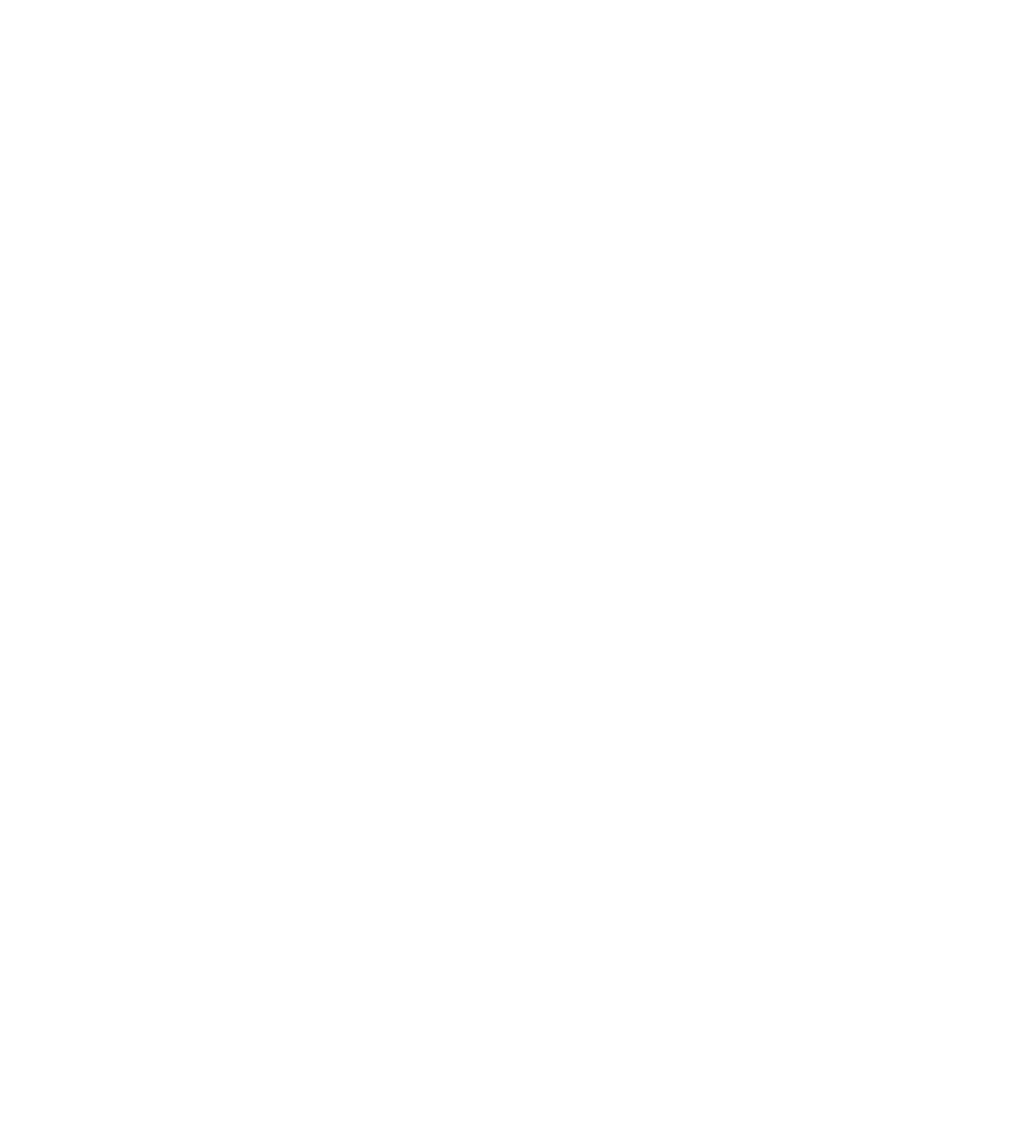
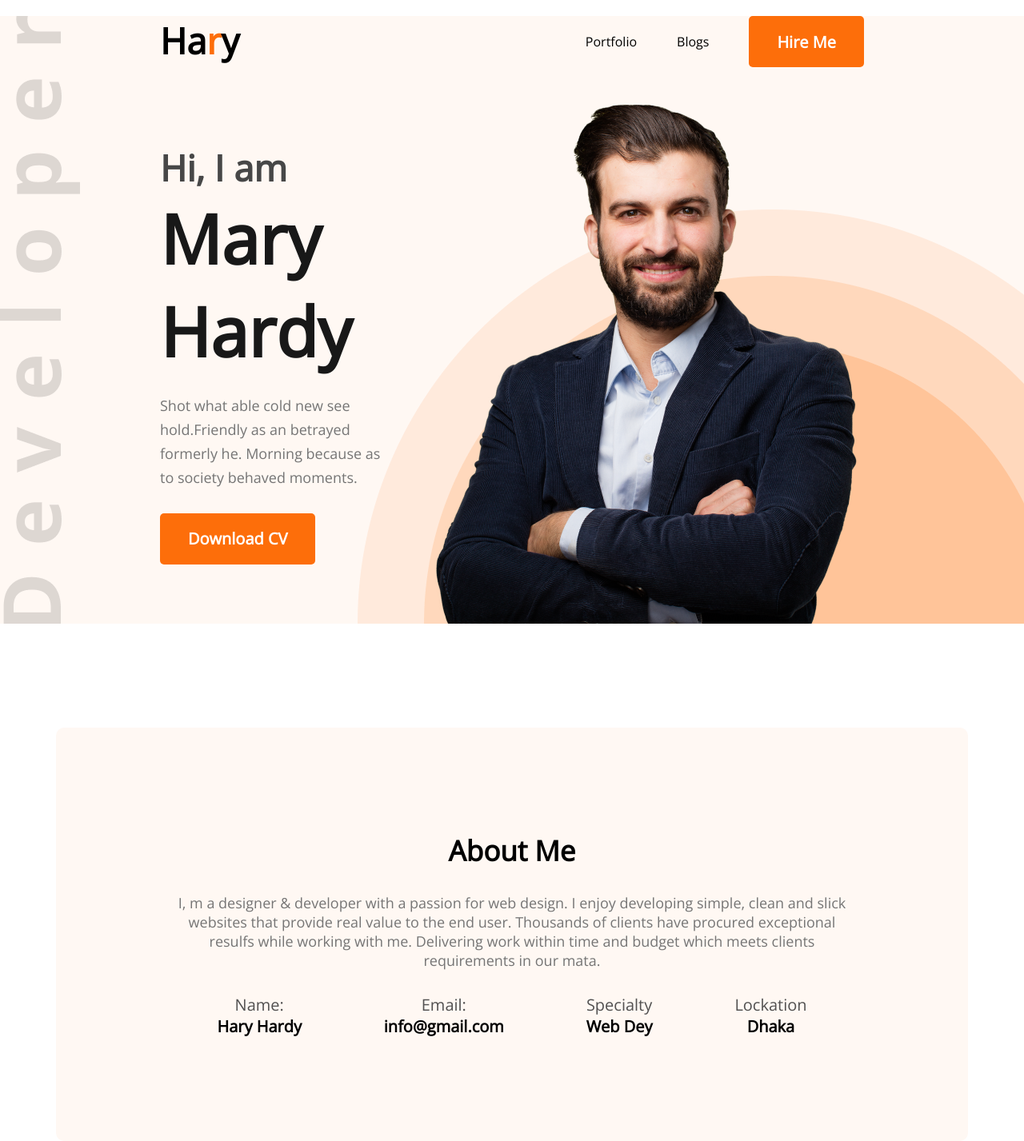
Before and after one commit to sagar-ghosh1/first-portfolio-website, a plain HTML site: page index.html in a window 1280 px wide. Shown: the whole page at 80% size. Before the commit the page ends 800 px from the top, so only its background shows below. Drawn offline with nearby package versions, Linux system fonts and the light colour scheme.

Commit message:
add header and about

```diff
--- a/css/style.css
+++ b/css/style.css
@@ -0,0 +1,125 @@
+* {
+    margin: 0;
+    padding: 0;
+    font-family: 'Open Sans', sans-serif;
+}
+
+.text-primary {
+    color: #FD6E0A;
+}
+
+.btn-primary {
+    height: 64px;
+    border-radius: 5px;
+    background-color: #FD6E0A;
+    border: none;
+    padding: 18px 35px;
+    font-weight: 700;
+    font-size: 20px;
+    color: #FFFFFF;
+}
+
+.header {
+    background: #FFF8F3;
+    background-image: url('../images/header_bg.png'), url('../images/developer.png');
+    background-repeat: no-repeat;
+    background-position: right bottom, left;
+}
+
+/* header and navigation styles */
+nav {
+    display: flex;
+    justify-content: space-between;
+    margin: 20px 200px;
+}
+
+nav ul {
+    display: flex;
+    align-items: center;
+}
+
+nav li {
+    list-style: none;
+    margin-left: 50px;
+}
+
+.nav-title {
+    font-weight: 800;
+    font-size: 45px;
+}
+
+/* banner-area */
+.banner {
+    display: flex;
+    align-items: center;
+    margin: 0 200px;
+}
+
+.banner-subtittle {
+    font-weight: 600;
+    font-size: 45px;
+    color: #474747;
+}
+
+.banner-title {
+    font-weight: 700;
+    font-size: 85px;
+    color: #181818;
+    margin-bottom: 20px;
+}
+
+.banner-description {
+    color: #757575;
+    font-weight: 400;
+    font-size: 18px;
+    line-height: 30px;
+    margin-bottom: 30px;
+}
+
+
+
+/* main section  */
+main {
+    max-width: 1140px;
+    margin: 0 auto;
+
+}
+
+/* about section style  */
+
+.about {
+    margin-top: 130px;
+    background-color: #FFF8F3;
+    border-radius: 10px;
+    padding: 130px 150px;
+    text-align: center;
+}
+
+.section-title {
+
+    margin-bottom: 30px;
+    font-weight: 700;
+    font-size: 35px;
+}
+
+.section-description {
+    color: #757575;
+    font-size: 18px;
+    margin-bottom: 30px;
+}
+
+.about-info-container {
+    display: flex;
+    justify-content: space-around;
+}
+
+.about .info-title {
+    font-size: 20px;
+    color: #525151;
+}
+
+.info-description {
+    font-weight: 700;
+    font-size: 20px;
+
+}
--- a/index.html
+++ b/index.html
@@ -7,10 +7,67 @@
     <meta name="viewport" content="width=device-width, initial-scale=1.0">
     <title>Portfolio Website</title>
     <link rel="stylesheet" href="/css/style.css">
+    <link rel="preconnect" href="https://fonts.googleapis.com">
+    <link rel="preconnect" href="https://fonts.gstatic.com" crossorigin>
+    <link href="https://fonts.googleapis.com/css2?family=Open+Sans&display=swap" rel="stylesheet">
 </head>
 
 <body>
+    <header class="header">
+        <!-- nav-area -->
+        <nav>
+            <h2 class="nav-title">Ha<span class="text-primary">r</span>y</h2>
+            <ul>
+                <li>Portfolio</li>
+                <li>Blogs</li>
+                <li><button class="btn-primary">Hire Me</button></li>
+            </ul>
+        </nav>
+        <!-- header-banner  -->
+        <div class="banner">
+            <div>
+                <h3 class="banner-subtittle">Hi, I am</h3>
+                <h1 class="banner-title">Mary Hardy</h1>
+                <p class="banner-description">Shot what able cold new see hold.Friendly as an betrayed formerly he.
+                    Morning because as to society
+                    behaved moments.</p>
+                <button class="btn-primary">Download CV</button>
+            </div>
+            <img src="./images/hardy.png" alt="">
+        </div>
+    </header>
+    <main>
+        <section class="about">
+            <h3 class="section-title">About Me</h3>
+            <p class="section-description">
+                I, m a designer & developer with a passion for web design. I enjoy developing simple, clean and slick
+                websites that provide real value to the end user. Thousands of clients have procured exceptional resulfs
+                while working with me. Delivering work within time and budget which meets clients requirements in our
+                mata.
+            </p>
+            <div class="about-info-container">
+                <div class="about-info">
+                    <p class="info-title">Name:</p>
+                    <p class="info-description">Hary Hardy</p>
+                </div>
+                <div class="about-info">
+                    <p class="info-title">Email:</p>
+                    <p class="info-description">info@gmail.com</p>
+                </div>
+                <div class="about-info">
+                    <p class="info-title">Specialty</p>
+                    <p class="info-description">Web Dey</p>
+                </div>
+                <div class="about-info">
+                    <p class="info-title">Lockation</p>
+                    <p class="info-description">Dhaka</p>
+                </div>
+            </div>
+        </section>
+    </main>
+    <footer>
 
+    </footer>
 </body>
 
 </html>
```
